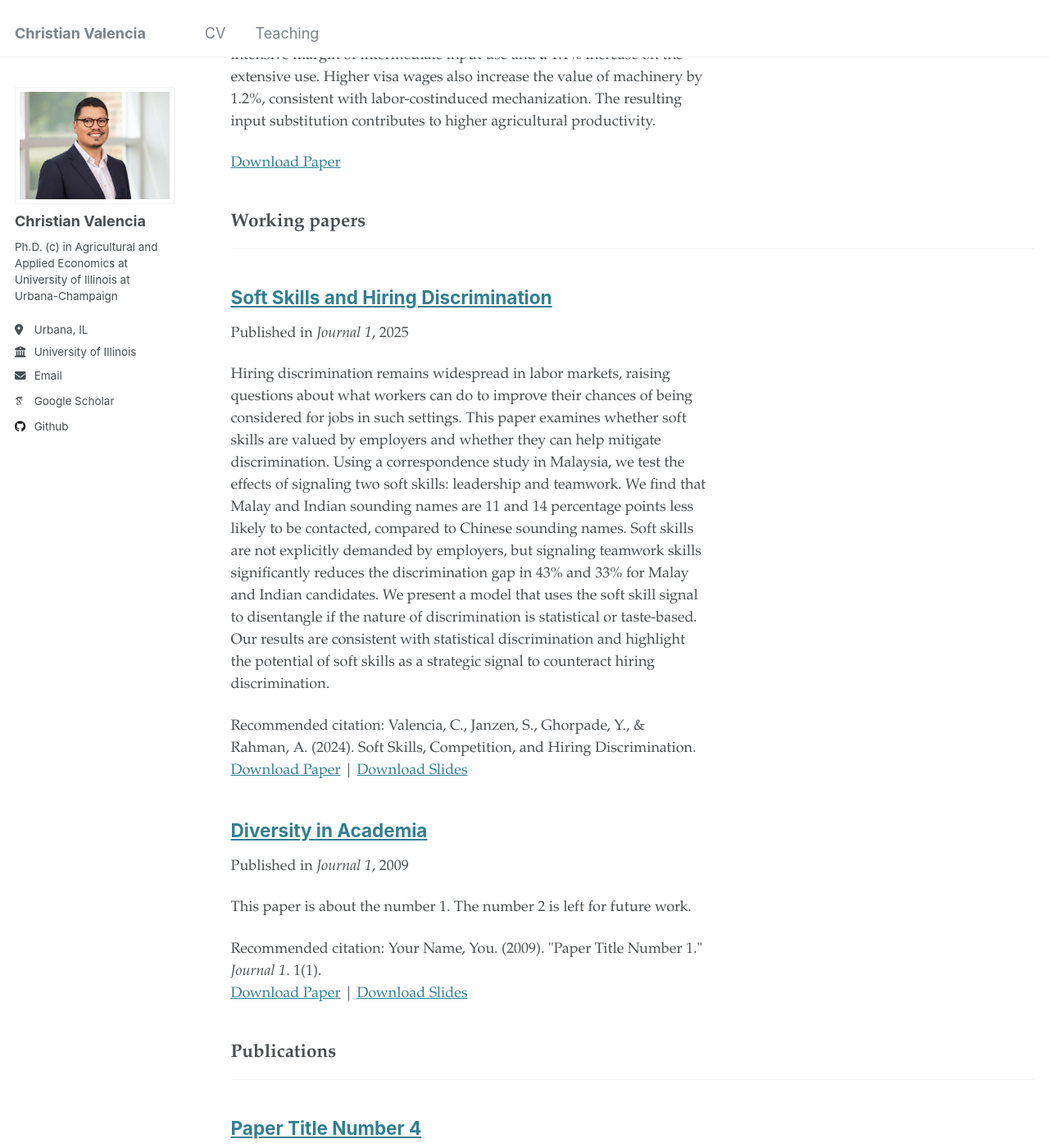
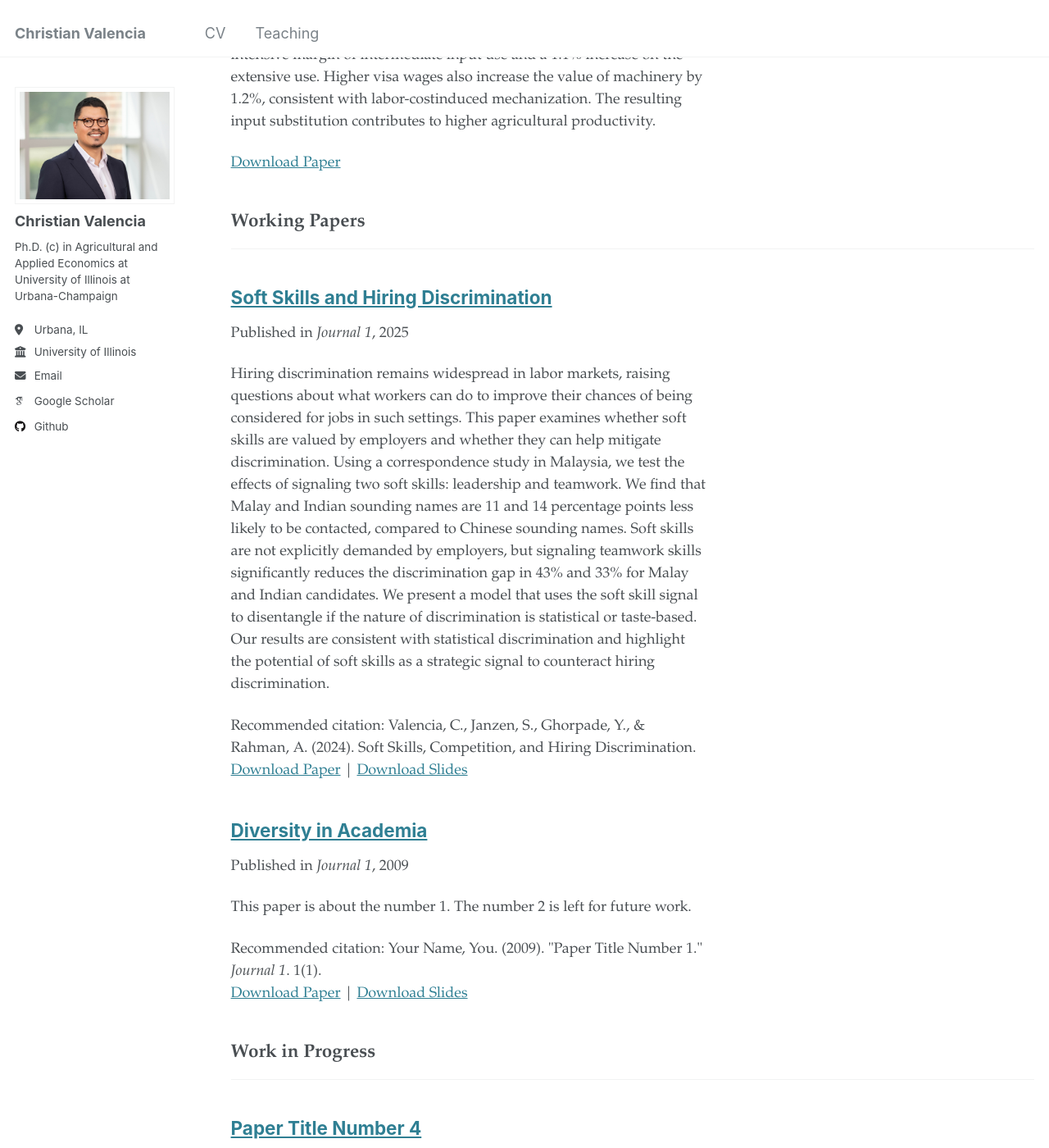
Before and after one commit to valenciac/valenciac.github.io, a Jekyll site: the page built from _pages/publications.html, in a window 1280 px wide and 1400 px high, scrolled down 622 px. Shown: the whole window at 82% size. Built offline with Jekyll 4.4.1, drawn with Linux system fonts in a browser that asks for light colours; some web fonts are replaced.

Commit message:
Update _config.yml

```diff
--- a/_config.yml
+++ b/_config.yml
@@ -79,9 +79,11 @@ publication_category:
   books:
     title: 'Job Market Paper'
   manuscripts:
-    title: 'Working papers'
+    title: 'Working Papers'
+  publications:
+    title: 'Publications'
   conferences:
-    title: 'Publications'
+    title: 'Work in Progress'
 
 # Site Settings
 teaser                   :  # filename of teaser fallback teaser image placed in /images/, .e.g. "500x300.png"
```
